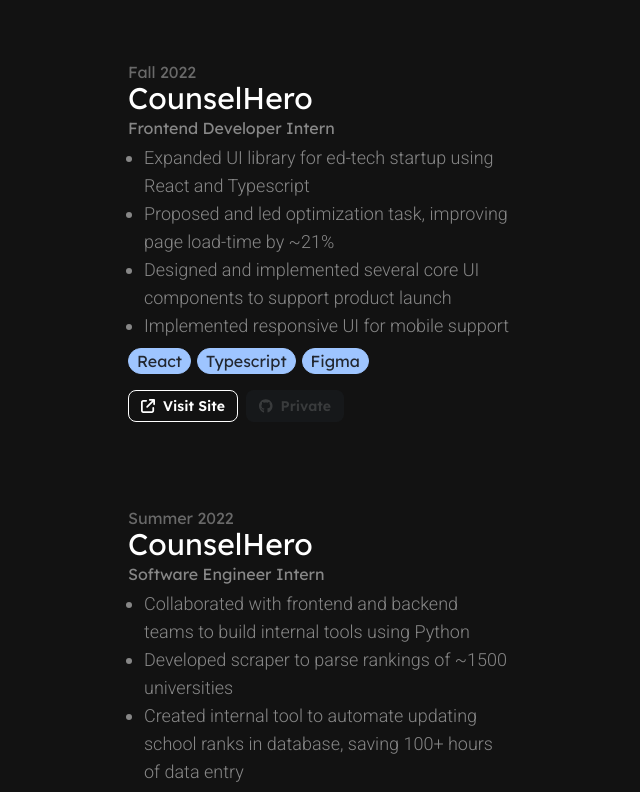
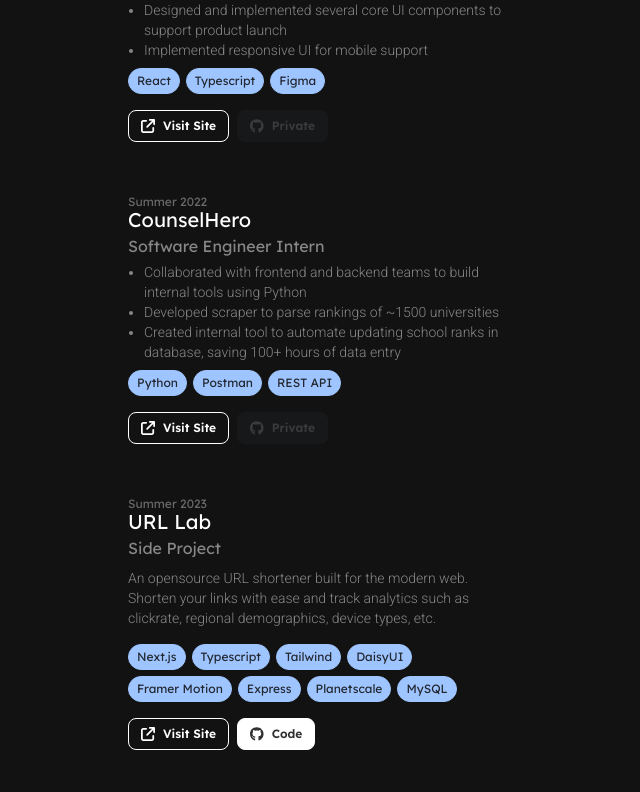
Before and after one commit to ademirkan/taro-portfolio, a Next.js app: page / in a window 1280 px wide. Shown: the part 1442-2234 px from the top of the page, without its empty margins (0-640 px from the left). Built offline with nearby package versions, Linux system fonts and the light colour scheme; a web font is replaced by a local one.

Commit message:
small font

```diff
--- a/components/ExperienceCard.tsx
+++ b/components/ExperienceCard.tsx
@@ -11,26 +11,26 @@
 const ExperienceCard = (props: any) => {
     return (
         <>
-            <div className="text-secondary text-md opacity-75 relative top-1">
+            <div className="text-secondary text-xs opacity-75 relative top-1">
                 {props.timeframe}
             </div>
-            <h1 className="text-primary text-3xl">{props.company}</h1>
+            <h1 className="text-primary text-xl">{props.company}</h1>
             <h2 className="text-secondary p-0">{props.role}</h2>
 
             <ul
-                className={`list-disc pl-4 text-lg pb-2 pt-1 ${bulletFont.className} text-secondary`}
+                className={`list-disc pl-4 text-sm pb-2 pt-1 ${bulletFont.className} text-secondary`}
             >
                 {props.bullets.map((bullet: string, index: number) => {
                     return <li key={index}>{bullet}</li>;
                 })}
             </ul>
 
-            <div className="flex flex-row gap-[6px] text-md select-none flex-wrap">
+            <div className="flex flex-row gap-[6px] text-xs select-none flex-wrap">
                 {props.technologies.map((technology: string, i: number) => {
                     return (
                         <div
                             key={i}
-                            className="badge badge-accent badge-lg py-3 px-2"
+                            className="badge badge-accent badge-sm py-3 px-2"
                         >
                             {technology}
                         </div>
@@ -40,7 +40,7 @@
             <div key="buttons" className="flex flex-row flex-wrap gap-2 py-4">
                 <button className="btn btn-outline btn-sm btn-primary normal-case">
                     <FontAwesomeIcon icon={faArrowUpRightFromSquare} />
-                    <a className="text-md" href={props.site}>
+                    <a className="text-xs" href={props.site}>
                         Visit Site
                     </a>
                 </button>
@@ -49,7 +49,7 @@
                     disabled={!props.source}
                 >
                     <FontAwesomeIcon icon={faGithub as IconProp} />
-                    <a className="text-md" href={props.source || "/"}>
+                    <a className="text-xs" href={props.source || "/"}>
                         {props.source ? "Code" : "Private"}
                     </a>
                 </button>
--- a/components/ProjectCard.tsx
+++ b/components/ProjectCard.tsx
@@ -20,25 +20,25 @@
     return (
         <>
             {props.timeframe && (
-                <div className="text-secondary text-md opacity-75 relative top-1">
+                <div className="text-secondary text-xs opacity-75 relative top-1">
                     {props.timeframe}
                 </div>
             )}
-            <h1 className="text-primary text-3xl">{props.name}</h1>
+            <h1 className="text-primary text-xl">{props.name}</h1>
             <h2 className="text-secondary">{props.label}</h2>
 
             <div
-                className={`text-lg pb-4 pt-2 ${bulletFont.className} text-secondary`}
+                className={`text-sm pb-4 pt-2 ${bulletFont.className} text-secondary`}
             >
                 {props.description}
             </div>
 
-            <div className="flex flex-row gap-[6px] text-md select-none flex-wrap">
+            <div className="flex flex-row gap-[6px] text-xs select-none flex-wrap">
                 {props.technologies.map((technology: string, i: number) => {
                     return (
                         <div
                             key={i}
-                            className="badge badge-accent badge-lg py-3 px-2"
+                            className="badge badge-accent badge-sm py-3 px-2"
                         >
                             {technology}
                         </div>
@@ -48,7 +48,7 @@
             <div key="buttons" className="flex flex-row flex-wrap gap-2 py-4">
                 <button className="btn btn-outline btn-sm btn-primary normal-case">
                     <FontAwesomeIcon icon={faArrowUpRightFromSquare} />
-                    <a className="text-md" href={props.site}>
+                    <a className="text-xs" href={props.site}>
                         Visit Site
                     </a>
                 </button>
@@ -57,7 +57,7 @@
                     disabled={!props.source}
                 >
                     <FontAwesomeIcon icon={faGithub as IconProp} />
-                    <a className="text-md" href={props.source || "/"}>
+                    <a className="text-xs" href={props.source || "/"}>
                         {props.source ? "Code" : "Private"}
                     </a>
                 </button>
--- a/components/WorkSection.tsx
+++ b/components/WorkSection.tsx
@@ -68,7 +68,7 @@
                             id="counselhero-experience-fe"
                             className=" w-[100%] flex flex-row"
                         >
-                            <div className="w-[50%] pb-8 pt-8">
+                            <div className="w-[50%] pb-4 pt-4">
                                 <ExperienceCard
                                     timeframe="Fall 2022"
                                     company="CounselHero"
@@ -108,7 +108,7 @@
                             id="counselhero-experience-python"
                             className=" w-[100%] flex flex-row"
                         >
-                            <div className="w-[50%] pb-8 pt-8">
+                            <div className="w-[50%] pb-4 pt-4">
                                 <ExperienceCard
                                     timeframe="Summer 2022"
                                     company="CounselHero"
@@ -148,7 +148,7 @@
                             id="monkeytype-experience"
                             className=" w-[100%] flex flex-row"
                         >
-                            <div className="w-[50%] pb-8 pt-8">
+                            <div className="w-[50%] pb-4 pt-4">
                                 <ProjectCard
                                     timeframe="Summer 2023"
                                     name="URL Lab"
@@ -190,7 +190,7 @@
                             id="counselhero-experience-fe"
                             className=" w-[100%] flex flex-row"
                         >
-                            <div className="w-[50%] pb-8 pt-8">
+                            <div className="w-[50%] pb-4 pt-4">
                                 <ProjectCard
                                     timeframe="Summer 2022"
                                     name="Deepflow"
@@ -230,7 +230,7 @@
                             id="counselhero-experience-python"
                             className=" w-[100%] flex flex-row "
                         >
-                            <div className="w-[50%] pb-8 pt-8">
+                            <div className="w-[50%] pb-4 pt-4">
                                 <ProjectCard
                                     timeframe="Spring 2022"
                                     name="Birds of a Feather"
```
